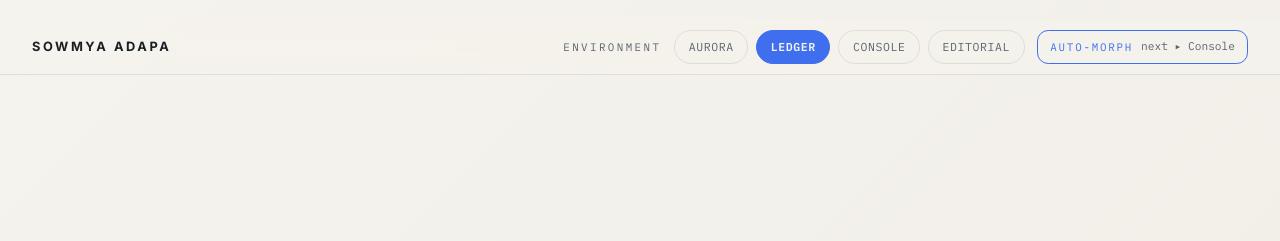
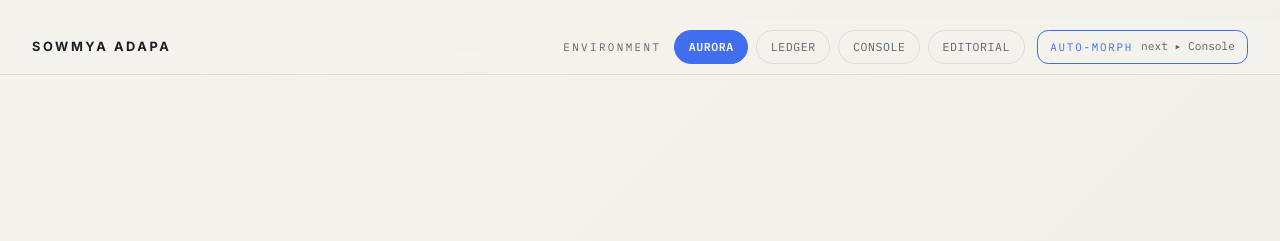
Before and after one commit to vsowmya2/Portfolio, a plain HTML site: page index.html in a window 1280 px wide. Shown: the top 241 px of the page. Drawn offline with Linux system fonts and the light colour scheme.

Commit message:
Make Aurora as default env

```diff
--- a/index.html
+++ b/index.html
@@ -46,8 +46,8 @@
         <nav class="env-nav" aria-label="Visual environment">
           <span class="env-nav__label">environment</span>
           <div class="env-nav__group" role="group" aria-label="Choose environment">
-            <button class="env-pill" data-environment="night-sky" type="button">Aurora</button>
-            <button class="env-pill is-active" data-environment="ledger" type="button" aria-pressed="true">Ledger</button>
+            <button class="env-pill is-active" data-environment="night-sky" type="button" aria-pressed="true">Aurora</button>
+            <button class="env-pill" data-environment="ledger" type="button">Ledger</button>
             <button class="env-pill" data-environment="terminal" type="button">Console</button>
             <button class="env-pill" data-environment="editorial" type="button">Editorial</button>
           </div>
```
